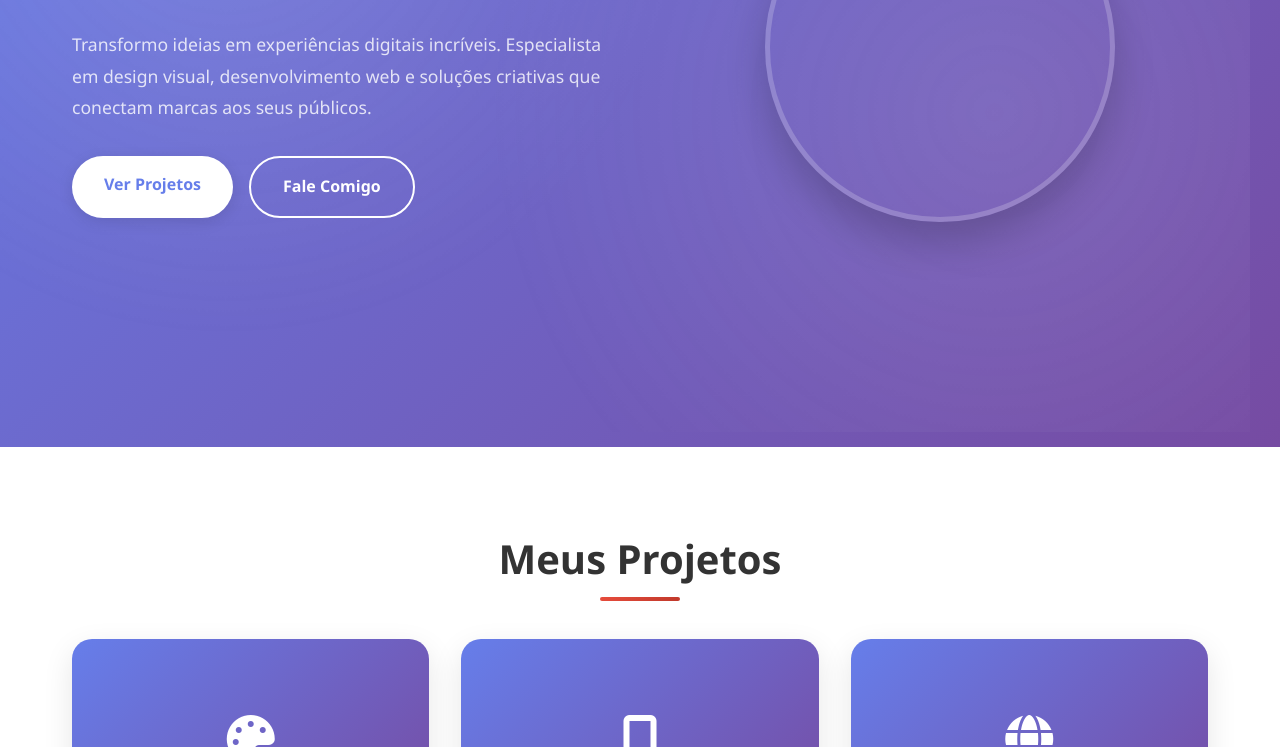
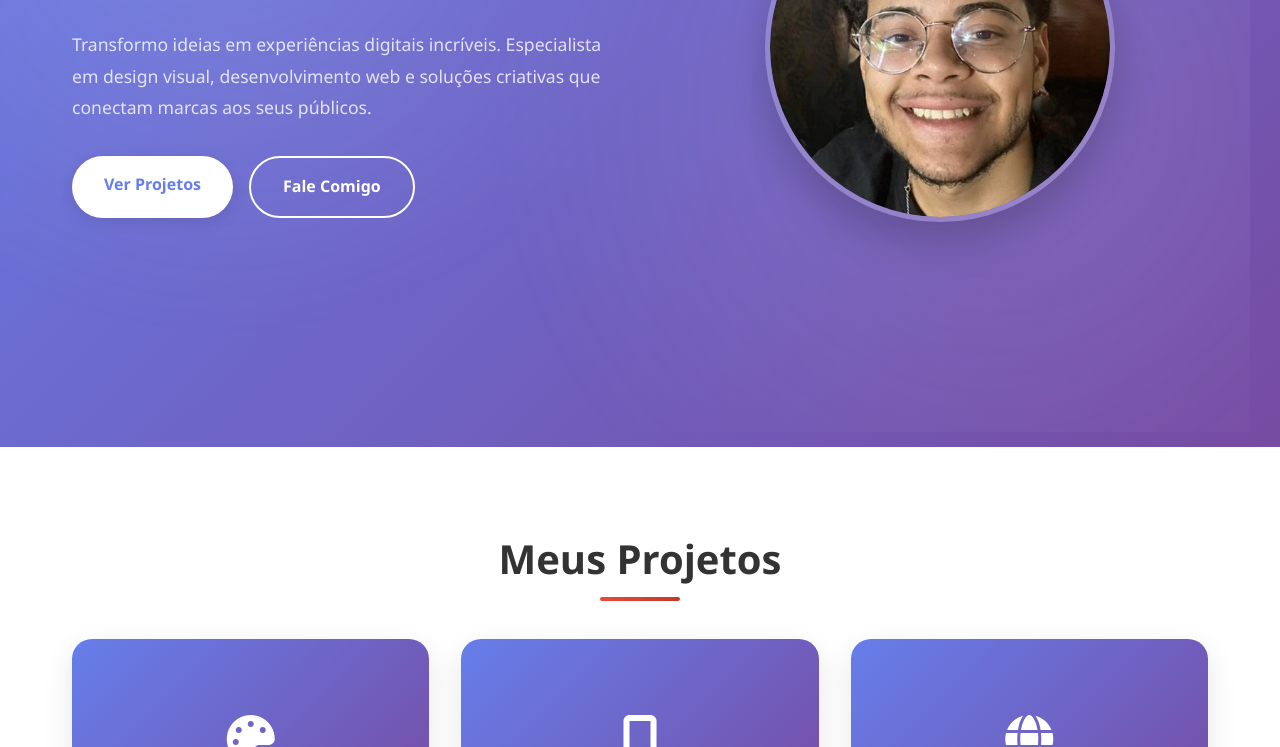
Before and after one commit to LucasBispo07/Lucas-Bispo-UI-UX-Designer, a plain HTML site: page index.html in a window 1280 px wide. Shown: the part 353-1100 px from the top of the page. Drawn offline with Linux system fonts and the light colour scheme.

Commit message:
Add files via upload

```diff
--- a/index.html
+++ b/index.html
@@ -252,7 +252,7 @@
 
       <div class="hero-image fade-in">
 	<img
-	  src="./lucas.jpg"
+	  src="./lucas.png"
 	  alt="Lucas Bispo"
 	  class="profile-image"
 	/>
```
